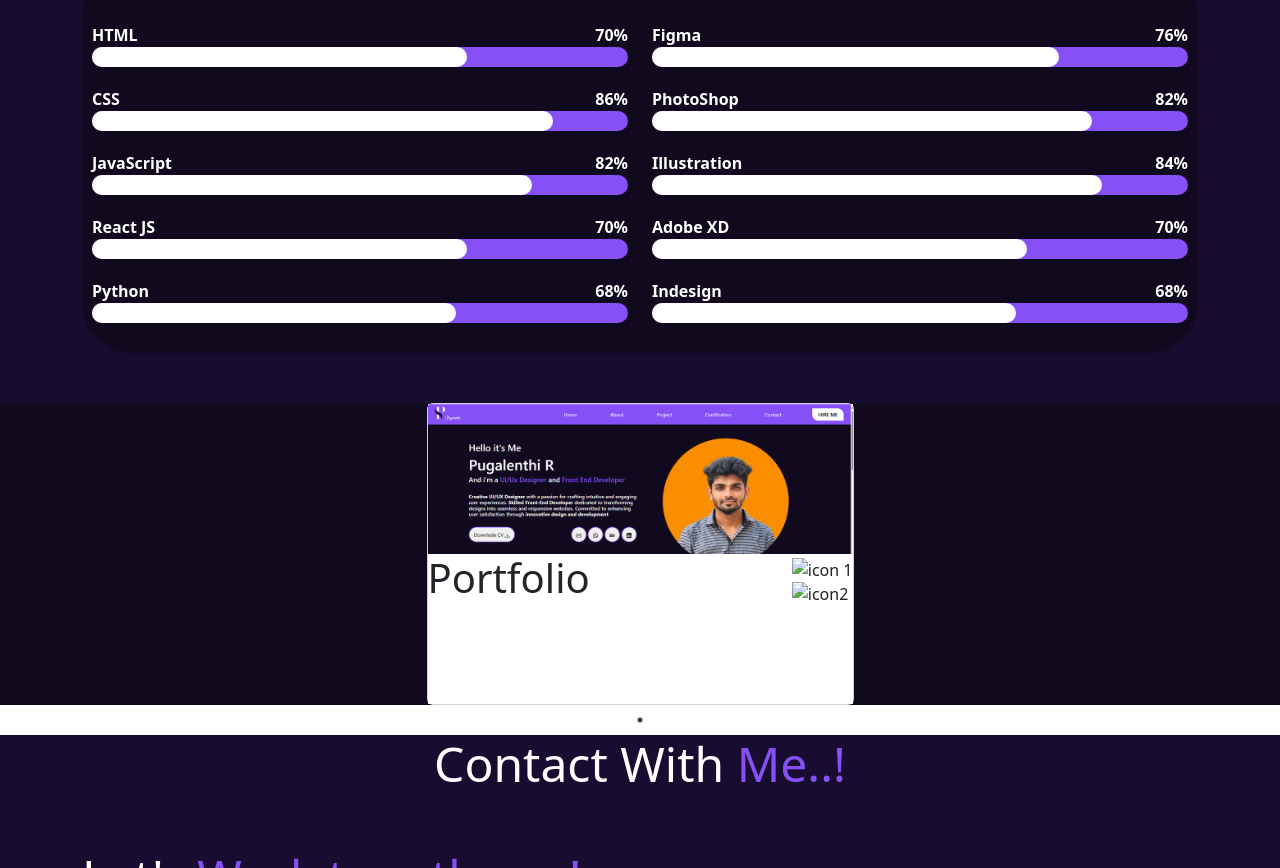
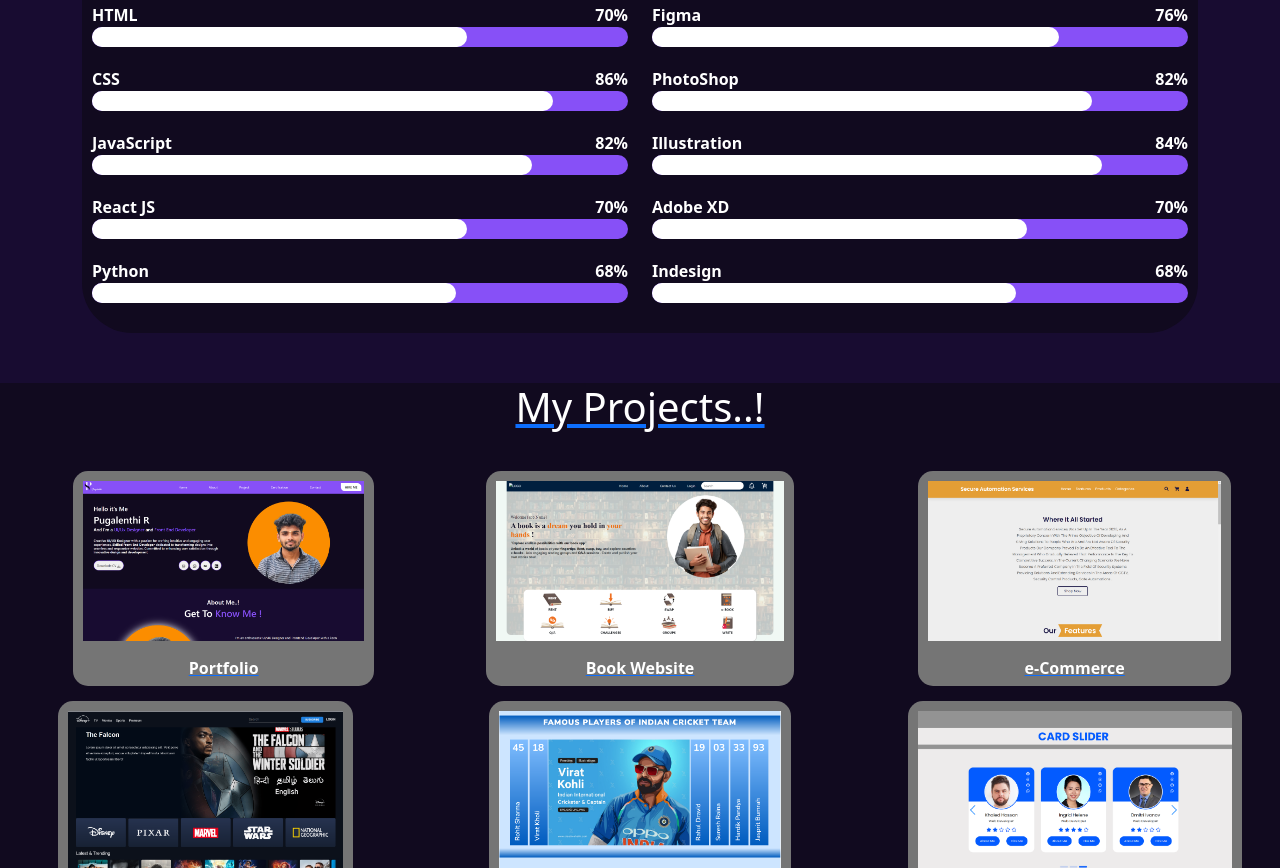
Before and after one commit to Pugalenthi08/portfolio, a plain HTML site: page index.html in a window 1280 px wide. Shown: the part 1932-2800 px from the top of the page. Drawn offline with nearby package versions, Linux system fonts and the light colour scheme.

Commit message:
projectadded

```diff
--- a/index.html
+++ b/index.html
@@ -150,7 +150,8 @@
       color: #ffffff;
       padding: 10px;
     }
-    .contactCont span{
+
+    .contactCont span {
       /* background-color: #f9fbfc; */
       color: #ffffff !important;
       /* padding: 10px; */
@@ -498,9 +499,10 @@
     }
 
     .img-fluid {
-      max-height: 410px;
-    }
-    .aboutimg{
+      max-height: 380px;
+    }
+
+    .aboutimg {
       filter: drop-shadow(1px 1px 20px white);
     }
 
@@ -546,6 +548,26 @@
       align-items: center;
       background-color: #22223b;
       color: white;
+    }
+    .iconss a b{
+      text-decoration: none;
+      color: white;
+      /* background-color: blue; */
+    }
+
+    .iconss img {
+      /* margin: 10px; */
+      padding: 10px;
+      /* border-radius:  15px 15px 0px 0px; */
+      max-height: 180px;
+      /* margin: auto;  */
+
+    }
+    .imageicon{
+      background-color: rgb(117, 117, 117);
+      border-radius: 15px;
+      color: white;
+      margin-bottom: 15px;
     }
 
 
@@ -687,7 +709,6 @@
         height: 50px;
       }
     }
-
   </style>
 
 
@@ -1179,7 +1200,8 @@
                   </div>
 
                   <div class="skill-bar">
-                    <div class="box" style="background-color: white ; height: 20px; width: 68%; border-radius: 50px;">
+                    <div class="box"
+                      style="background-color: white ; height: 20px; width: 68%; border-radius: 50px; border-radius: 10px;">
                     </div>
 
                     <!-- <div class="skill-level" style="--skill-level: 70%;"></div> -->
@@ -1194,36 +1216,137 @@
     </div>
   </section>
 
-
+  <a href="https://pugalenthi08.github.io/portfolio/ ">
   <!-- Carosel Project   slick -->
   <section id="project" style="background-color: var(--primary-color);">
-    <div class="autoplay">
-
-      <div class="card">
-       <div style="height: 300px;background-color: #ffffff; width: 100%;">
-        <div style="height: 150px; background-image: url(./images/first.png); background-size: cover; width: 100%;">
-
+    <h1 style="text-align: center; color: white;">My Projects..!</h1>
+    <br>
+
+    <div class="row d-flex justify-content-evenly align-items-center iconss pt-2">
+      <div class="col-md-4 d-flex justify-content-evenly align-items-center">
+
+        <div class="imageicon"> <img src="./images/4.png" alt="" class="img-fluid ">
+         <a href="https://pugalenthi08.github.io/portfolio/ "> <h6 class="text-center  pt-2"><b>Portfolio</b></h6></a>
         </div>
-        <div class="d-flex justify-content-between align-items-center">
-          <h1>Portfolio</h1>
-          <div><img src="" alt="icon 1"><img src="" alt="icon2"></div>
-
+      </div>
+
+
+
+
+      <div class="col-md-4 d-flex justify-content-evenly align-items-center">
+
+        <div class="imageicon"> <img src="./images/3.png" alt="" class="img-fluid ">
+          <a href="https://pugalenthi08.github.io/Books/"><h6 class="text-center  pt-2"><b>Book Website</b></h6></a>
         </div>
-
-       </div>
-
-
-      </div>
-
-
+      </div>
+
+
+
+
+      <div class="col-md-4 d-flex justify-content-evenly align-items-center">
+
+        <div class="imageicon"> <img src="./images/1.png" alt="" class="img-fluid ">
+          <a href="https://pugalenthi08.github.io/e-commerce/"><h6 class="text-center  pt-2"><b>e-Commerce</b></h6></a>
+        </div>
+      </div>
+
+
+
+
+      <div class="col-md-4 d-flex justify-content-evenly align-items-center">
+
+        <div class="imageicon"> <img src="./images/5.png" alt="" class="img-fluid ">
+          <a href="https://pugalenthi08.github.io/websiteclon/ "><h6 class="text-center  pt-2"><b>WebClone</b></h6></a>
+        </div>
+      </div>
+
+
+
+      <div class="col-md-4 d-flex justify-content-evenly align-items-center">
+
+        <div class="imageicon"> <img src="./images/2.png" alt="" class="img-fluid ">
+          <a href="https://pugalenthi08.github.io/Animation/"><h6 class="text-center  pt-2"><b>Animation</b></h6></a>
+        </div>
+
+
+      </div>
+      <div class="col-md-4 d-flex justify-content-evenly align-items-center">
+
+        <div class="imageicon"> <img src="./images/6.png" alt="" class="img-fluid ">
+          <a href="https://pugalenthi08.github.io/sliders/"><h6 class="text-center  pt-2"><b>Sliders</b></h6></a>
+        </div>
+
+
+      </div>
 
     </div>
+    <!-- <div class="row">
+      <div class="col-md-3">
+        <div>
+          <img src="./images/1.png" alt="" style="max-height: 200px;">
+        </div>
+      </div>
+      <div class="col-md-3">
+        <div>jsfnvjkbsjb</div>
+      </div>
+      <div class="col-md-3">
+        <div>jsfnvjkbsjb</div>
+      </div>
+      <div class="col-md-3">
+        <div>jsfnvjkbsjb</div>
+      </div>
+
+    </div> -->
+
+
+
+
+
+
+
+
+
+
+
+
+
+
+
+
 
 
 
 
 
   </section>
+  <!-- <section>
+    <div class="container">
+      <div id="carouselExampleAutoplaying" class="carousel slide" data-bs-ride="carousel">
+        <div class="carousel-inner">
+          <div class="carousel-item active">
+            <img src="./images/1.png" class="d-block w-100" alt="kjaevnadsnvjbn">
+          </div>
+          <div class="carousel-item">
+            <img src="./images/2.png" class="d-block w-100" alt="...iopjCVWNVSINi">
+          </div>
+          <div class="carousel-item">
+            <img src="./images/3.png" class="d-block w-100" alt="..lkjvnljnsV.">
+          </div>
+        </div>
+        <button class="carousel-control-prev" type="button" data-bs-target="#carouselExampleAutoplaying"
+          data-bs-slide="prev">
+          <span class="carousel-control-prev-icon" aria-hidden="true"></span>
+          <span class="visually-hidden">Previous</span>
+        </button>
+        <button class="carousel-control-next" type="button" data-bs-target="#carouselExampleAutoplaying"
+          data-bs-slide="next">
+          <span class="carousel-control-next-icon" aria-hidden="true"></span>
+          <span class="visually-hidden">Next</span>
+        </button>
+      </div>
+
+    </div>
+  </section> -->
 
 
 
@@ -1407,36 +1530,50 @@
 
   <script type="text/javascript">
     $(document).ready(function () {
+
       $('.autoplay').slick({
         slidesToShow: 3,
         slidesToScroll: 1,
         autoplay: true,
-        autoplaySpeed: 600,
-        dots: true,
-
-        responsive: [
-          {
-            breakpoint: 768,
-            settings: {
-              arrows: false,
-              centerMode: true,
-              centerPadding: '40px',
-              slidesToShow: 2
-            }
-          },
-          {
-            breakpoint: 480,
-            settings: {
-              arrows: false,
-              centerMode: true,
-              centerPadding: '40px',
-              slidesToShow: 1
-            }
-          },
-        ]
-
-
+        autoplaySpeed: 2000,
       });
+
+
+
+
+
+
+
+      // $('.autoplay').slick({
+      //   slidesToShow: 3,
+      //   slidesToScroll: 1,
+      //   autoplay: true,
+      //   autoplaySpeed: 600,
+      //   dots: true,
+
+      //   responsive: [
+      //     {
+      //       breakpoint: 768,
+      //       settings: {
+      //         arrows: false,
+      //         centerMode: true,
+      //         centerPadding: '40px',
+      //         slidesToShow: 2
+      //       }
+      //     },
+      //     {
+      //       breakpoint: 480,
+      //       settings: {
+      //         arrows: false,
+      //         centerMode: true,
+      //         centerPadding: '40px',
+      //         slidesToShow: 1
+      //       }
+      //     },
+      //   ]
+
+
+      // });
 
 
 
```
Also changed, not shown: images/1.png (added), images/2.png (added), images/3.png (added), images/4.png (added), images/5.png (added), images/6.png (added).
